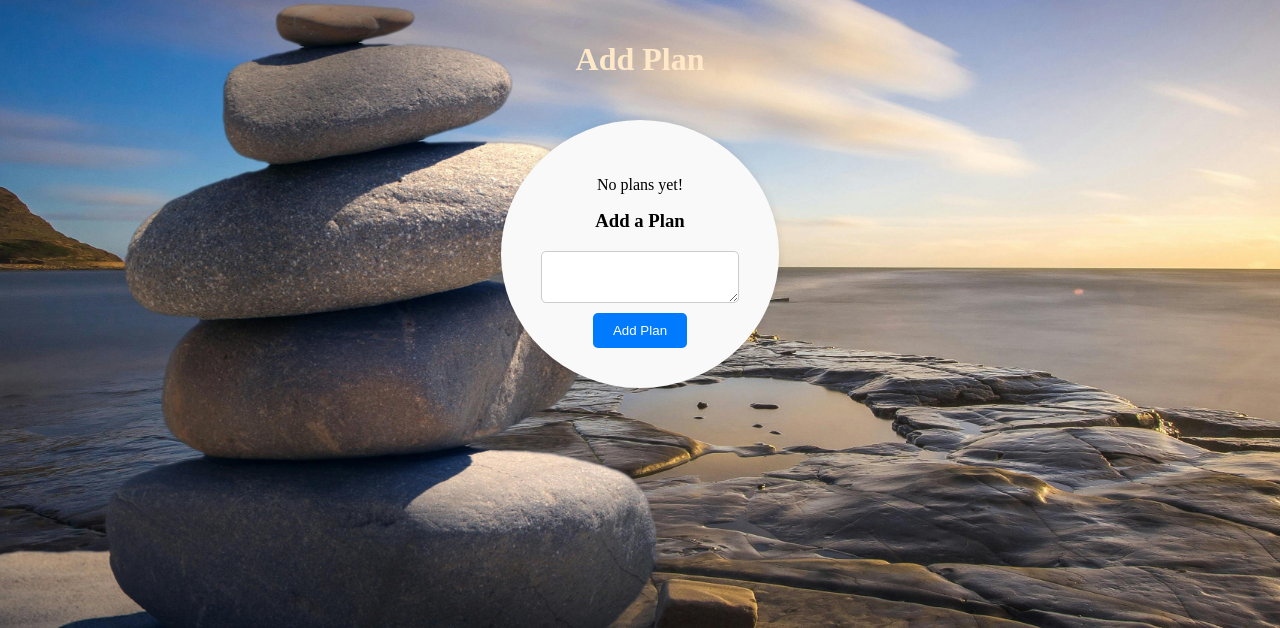
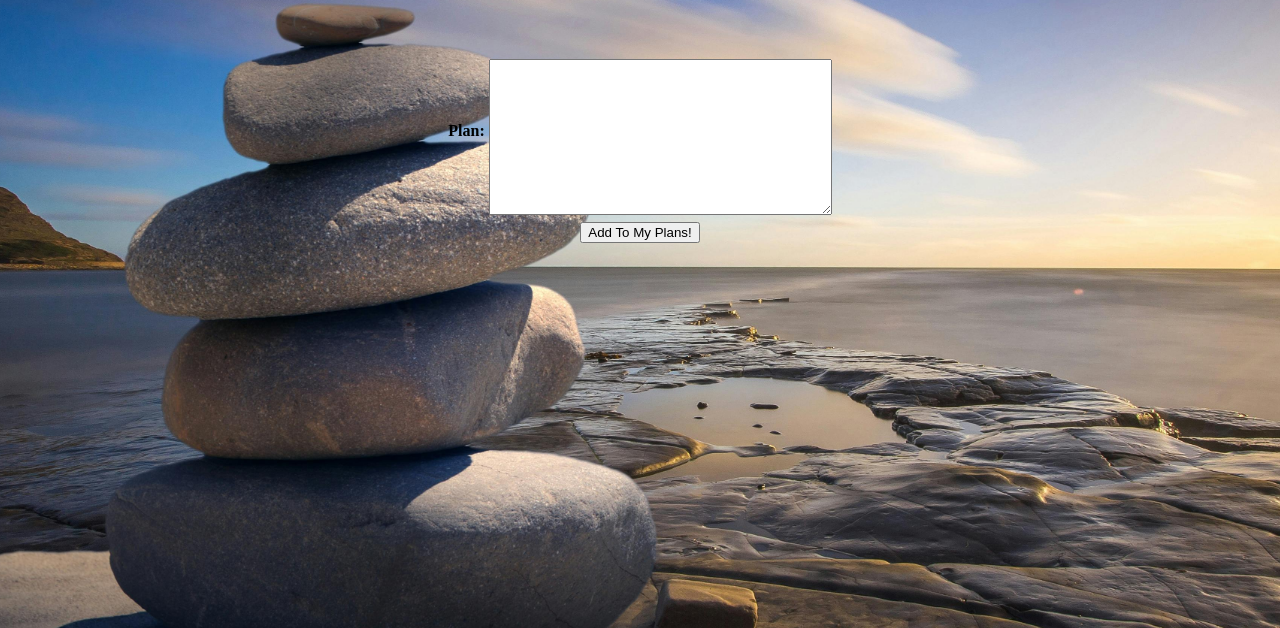
Before and after one commit to LGsusM69/wellNest, a Django app: page /plans/create/ in a window 1280 px wide. Shown: the part 69-697 px from the top of the page. Run offline with Django 3.2, Linux system fonts and the light colour scheme; the visitor is signed in with stand-in values (Sample User, id 1); lists and menus that the app fills with data are empty.

Commit message:
update plans functionality

```diff
--- a/main_app/templates/features/journal.html
+++ b/main_app/templates/features/journal.html
@@ -4,9 +4,11 @@
   <div class="journal-title">
     <h1>Journal</h1>
   </div>
+
   <div class="today-date">
     <h5>Today is {{ current_date|date:'l, M jS' }}</h5>
   </div>
+
   <div class="journal-entry">
     <p class="journal-text">Share your day...</p>
     <form action="{% url 'journal_create' %}" method="post">
--- a/main_app/templates/features/plans.html
+++ b/main_app/templates/features/plans.html
@@ -1,6 +1,9 @@
 {% extends 'base.html' %} {% block content %}
 <div class="plan-home">
   <h1 class="plan-title">Daily Plans</h1>
+  <div class="today-date">
+    <h5>Today is {{ current_date|date:'l, M jS' }}</h5>
+  </div>
   {% if plan %}
   <div class="plan-made">
     <p>{{ plan.time|time:'g:i A' }} - {{ plan.plan }}</p>
--- a/main_app/templates/main_app/journal_form.html
+++ b/main_app/templates/main_app/journal_form.html
@@ -3,11 +3,9 @@
 {% block content %}
 <main class="container">
     <h1>{{ daily_prompt.prompt }}</h1>
-    <!-- Ensure that you include the CSRF token using the {% csrf_token %} template tag -->
     <form action="" method="POST">
       {% csrf_token %}
       <table>
-        <!-- Render the inputs inside of <tr>s & <td>s -->
         <tr><th><label for="id_freeWrite">FreeWrite:</label></th><td><ul class="errorlist"></ul><textarea name="freeWrite" cols="40" rows="10" maxlength="1000" required id="id_freeWrite">
   </textarea></td></tr>
 
--- a/main_app/templates/main_app/plan_form.html
+++ b/main_app/templates/main_app/plan_form.html
@@ -1,24 +1,17 @@
 {% extends 'base.html' %} {% block content %}
-<h1>Add Plan</h1>
-<!-- Leaving the action empty makes the form post to the same url used to display it -->
 
 <main class="container">
-  <div class="make-plan">
-    <p>No plans yet!</p>
-    <h3>Add a Plan</h3>
-    <form class="plan-form" action="/plans/create/" method="post">
-      <input
-        type="hidden"
-        name="csrfmiddlewaretoken"
-        value="LXloL1AlSk0FWLQaAcDSydY00g3LXo8vThnY869OASitt60hUHbHUOlgU25Ysado"
-      />
-      <div class="plan-resize">
-        <textarea elastic type="text" name="" id="add-plan-text"></textarea>
-      </div>
-      <button type="submit">Add Plan</button>
-    </form>
-  </div>
+  <form action="" method="POST">
+    {% csrf_token %}
+    <table>
+      <tr><th><label for="id_plan">Plan:</label></th><td><ul class="errorlist"></ul><textarea name="plan" cols="40" rows="10" required id="id_plan">
+</textarea></td></tr>
+
+    </table>
+    <input type="submit" value="Add To My Plans!" class="btn">
+  </form>
 </main>
+
 
 <script>
   var autoExpand = function (field) {
--- a/main_app/views.py
+++ b/main_app/views.py
@@ -4,54 +4,27 @@ from .forms import PhotoUploadForm
 from datetime import date
 from random import randint
 from .models import DailyCheckIn
-
 from .models import Journal, DailyCheckIn, Plan, DailySummary, DailyPrompt
 from django.contrib.auth.mixins import LoginRequiredMixin
-from django.contrib.auth.models import User  # Add this import statement
+from django.contrib.auth.models import User  #
+from django.contrib.auth.decorators import login_required
+
 
 
 # Create your views here.
 
-class CheckinCreate(CreateView):
+class CheckinCreate(LoginRequiredMixin, CreateView):
     model = DailyCheckIn
     fields = ["mood", "sleep", "diet", "exerciseType",
               "duration", "intensity", "practices",
-                "improvements"
-
+              "improvements"
               ]
     success_url = '/checkins'
 
     def form_valid(self, form):
-    # Assign the logged in user (self.request.user)
-        form.instance.user = self.request.user  # form.instance is the cat
-    # Let the CreateView do its job as usual
+        form.instance.user = self.request.user
         return super().form_valid(form)
 
-# class JournalCreate(CreateView):
-#     model = Journal
-#     fields = ["freeWrite"]
-#     success_url = '/journal'
-
-#     def form_valid(self, form):
-#     # Assign the logged in user (self.request.user)
-#         form.instance.user = self.request.user  # form.instance is the cat
-#     # Let the CreateView do its job as usual
-#         return super().form_valid(form)
-
-#     def get_context_data(self, **kwargs):
-#         context = super().get_context_data(**kwargs)
-
-#         count = DailyPrompt.objects.count()
-#         #daily_prompt = DailyPrompt.objects.first()
-#         daily_prompt = DailyPrompt.objects.all()[randint(0, count -1)]
-#         context['daily_prompt'] = daily_prompt
-#         return context
-
-from django.contrib.auth.decorators import login_required
-from django.views.generic.edit import CreateView
-from django.contrib.auth.mixins import LoginRequiredMixin
-from .models import Journal, DailyPrompt
-from random import randint
 
 class JournalCreate(LoginRequiredMixin, CreateView):
     model = Journal
@@ -59,17 +32,13 @@ class JournalCreate(LoginRequiredMixin, CreateView):
     success_url = '/journal'
 
     def form_valid(self, form):
-        # Debug statement to check the type of self.request.user
         print(type(self.request.user))
 
-        # Assign the logged-in user (self.request.user) if it's a valid User instance
         if isinstance(self.request.user, User):
             form.instance.user = self.request.user
         else:
-            # Handle the case when self.request.user is not a valid User instance
             print("Error: Invalid user instance")
 
-        # Let the CreateView do its job as usual
         return super().form_valid(form)
 
     def get_context_data(self, **kwargs):
@@ -82,15 +51,17 @@ class JournalCreate(LoginRequiredMixin, CreateView):
 
 
 
-class PlanCreate(CreateView):
+class PlanCreate(LoginRequiredMixin, CreateView):
     model = Plan
     fields = ["plan"]
     success_url = '/plans'
 
     def form_valid(self, form):
-        # Assign the logged in user (self.request.user)
-        form.instance.user = self.request.user  # form.instance is the cat
-        # Let the CreateView do its job as usual
+        if isinstance(self.request.user, User):
+            form.instance.user = self.request.user
+        else:
+            print("Error: Invalid user instance")
+
         return super().form_valid(form)
 
 
@@ -129,7 +100,6 @@ def checkin_create(request):
             return redirect('checkins/')
         else:
             form = {}
-        #return render(request, 'your_template.html', {'form': form})
         return redirect('checkins/')
 
 
@@ -140,7 +110,10 @@ def journal(request):
 
 
 def plans(request):
-    return render(request, 'features/plans.html')
+    current_date = date.today()
+    print('Today is', current_date)
+    return render(request, 'features/plans.html', {'current_date': current_date})
+
 
 def dailysummaries(request):
     daily_summaries = DailySummary.objects.all()
@@ -157,8 +130,6 @@ def dailysummaries(request):
     }
     return render(request, 'features/dailysummaries.html', context)
 
-from django.shortcuts import render, redirect
-from .forms import PhotoUploadForm
 
 
 def upload_photo(request):
@@ -166,9 +137,9 @@ def upload_photo(request):
         form = PhotoUploadForm(request.POST, request.FILES)
         if form.is_valid():
             photo = form.save(commit=False)
-            photo.user = request.user  # will assign the logged-in user to the photo/
+            photo.user = request.user
             photo.save()
-            return redirect('journal')  # Redirect to the journal page after upload
+            return redirect('journal')
     else:
         form = PhotoUploadForm()
     return render(request, 'journal.html', {'form': form})
```
